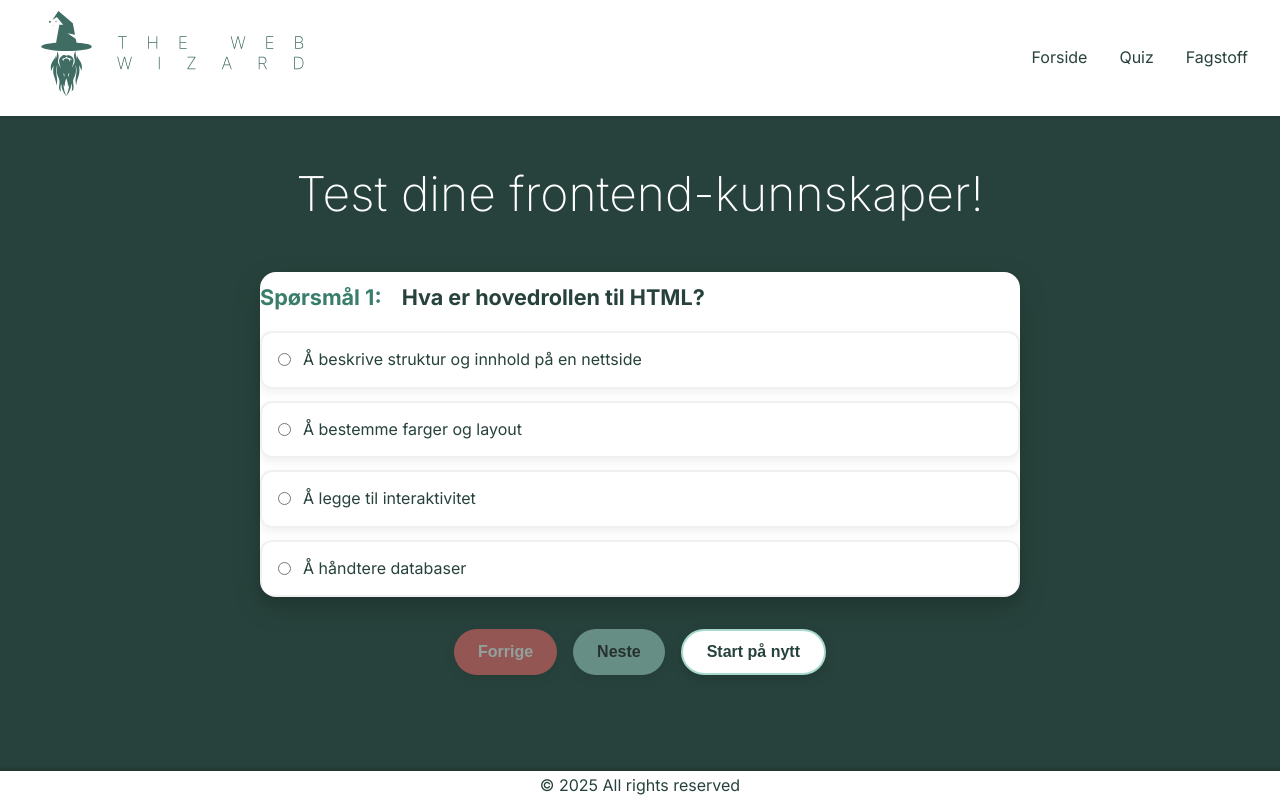
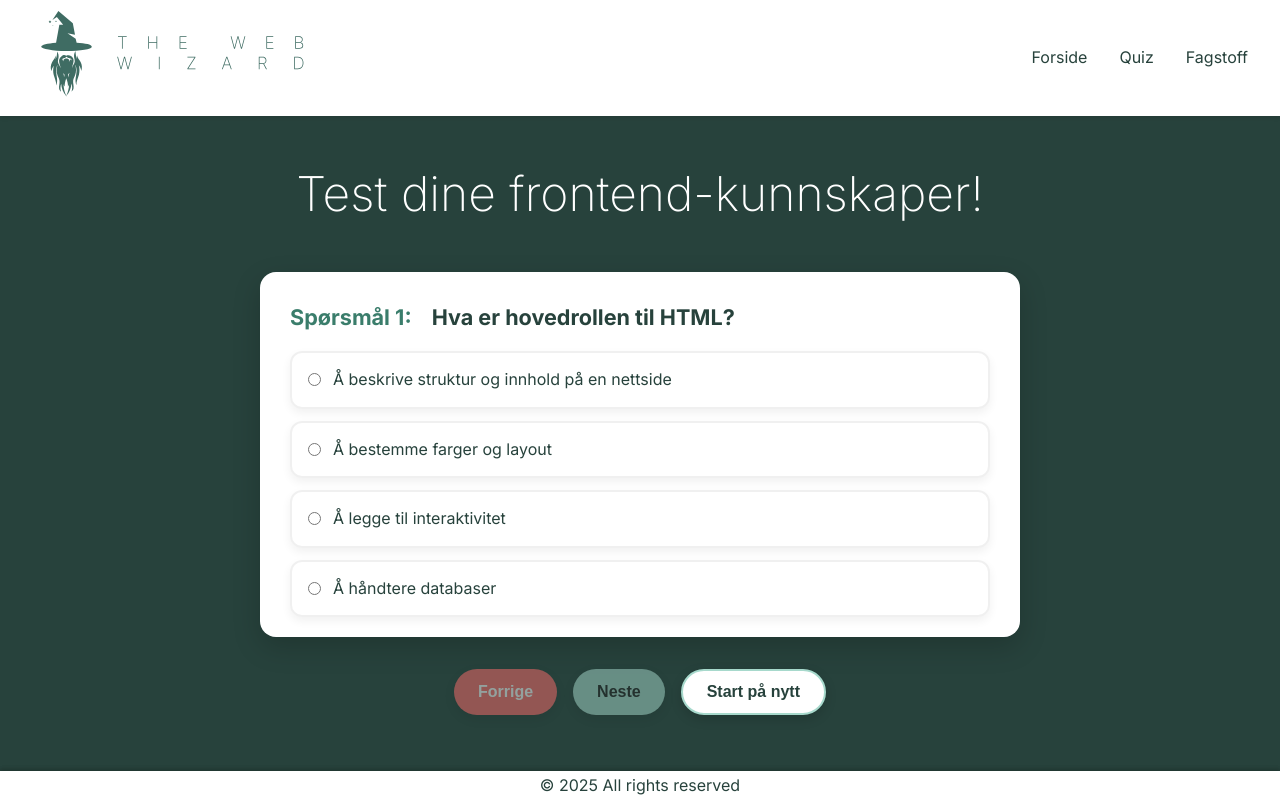
Before and after one commit to alekskosta/arbeidskrav02-aleksander-og-ola, a Next.js app: page /oppgaver in a window 1280 px wide. Built offline with nearby package versions, Linux system fonts and the light colour scheme.

Commit message:
fikset skrivefeil i css

```diff
--- a/components/quiz/QuizCard/QuizCard.module.css
+++ b/components/quiz/QuizCard/QuizCard.module.css
@@ -1,7 +1,7 @@
 .card {
   background: var(--color-bg-light);
   border-radius: 1rem;
-  padding: 1.25rem 1.875;
+  padding: 1.25rem 1.875rem;
   margin: 0 auto;
   max-width: 760px;
   box-shadow: 0 10px 28px rgba(0, 0, 0, 0.18);
```
